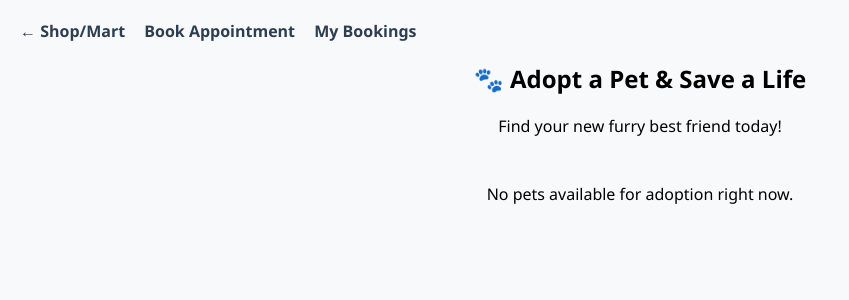
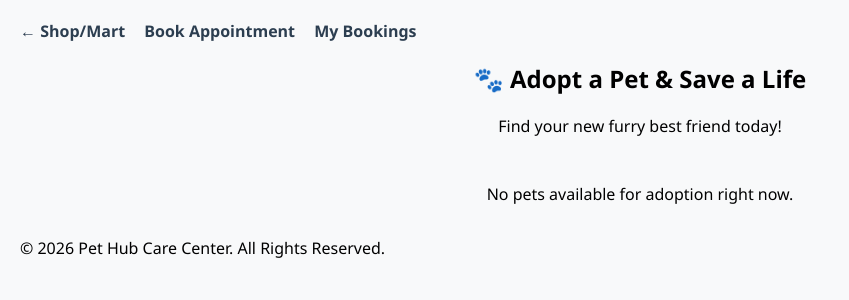
Before and after one commit to KinkiniGit/pet_hub, a PHP site: page /adoption.php in a window 1280 px wide. Shown: the top 300 px of the page, without its empty margins (0-849 px from the left). Run offline with PHP 8.4, Linux system fonts and the light colour scheme; data that the repository does not hold is empty.

Commit message:
Update adoption.php

```diff
--- a/adoption.php
+++ b/adoption.php
@@ -84,5 +84,9 @@ $result = $conn->query($query);
     <?php endif; ?>
 </div>
 
+<footer>
+        <p class="mb-0">&copy; <?= date('Y') ?> Pet Hub Care Center. All Rights Reserved.</p>
+    </footer>
+
 </body>
 </html>
```
